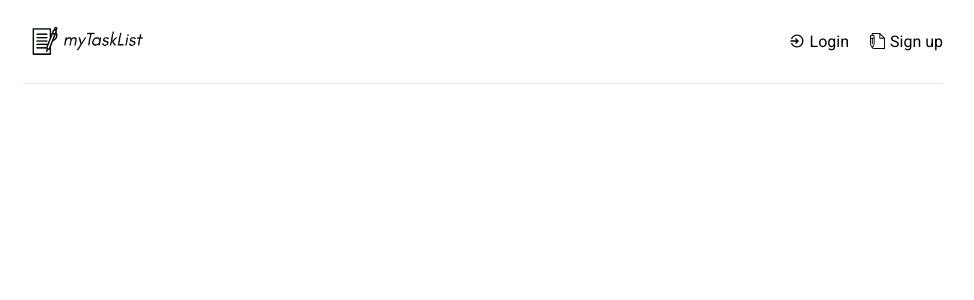
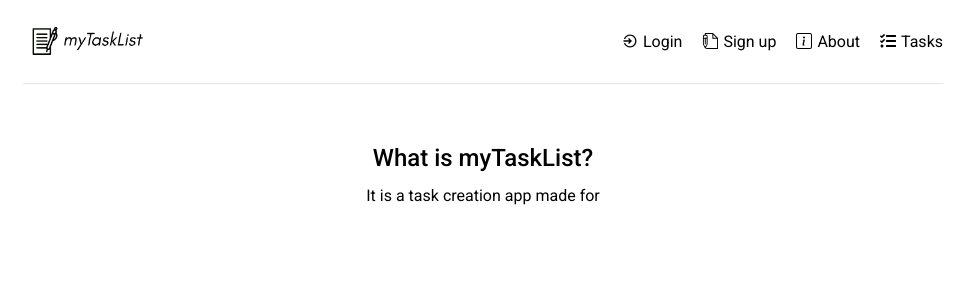
Before and after one commit to imRanDan/tasklist-mern, a React (Create React App) app in the folder client/: page /about in a window 1280 px wide. Before the commit this address had no page. Shown: the top 300 px of the page, without its empty margins (157-1131 px from the left). Built offline with nearby package versions, Linux system fonts and the light colour scheme.

Commit message:
adding new features to a new branch

```diff
--- a/client/src/App.js
+++ b/client/src/App.js
@@ -5,6 +5,7 @@ import Header from './components/Header';
 import Dashboard from './pages/Dashboard';
 import Login from './pages/Login';
 import Register from './pages/Register';
+import About from './pages/About';
 
 function App() {
   return (
@@ -15,6 +16,7 @@ function App() {
 
         <Routes>
           <Route path='/' element={<Dashboard />} />
+          <Route path='/about' element={<About />} />
           <Route path='/login' element={<Login />} />
           <Route path='/register' element={<Register />} />
         </Routes>
--- a/client/src/components/Header.jsx
+++ b/client/src/components/Header.jsx
@@ -1,6 +1,7 @@
-import {FaSignOutAlt} from 'react-icons/fa'
+import {FaSignOutAlt, FaTasks} from 'react-icons/fa'
 import {IoMdLogIn} from 'react-icons/io'
 import {TfiWrite} from 'react-icons/tfi'
+import {BsInfoSquare} from 'react-icons/bs'
 import {Link, useNavigate} from 'react-router-dom'
 import { useSelector, useDispatch } from 'react-redux'
 import {logout, reset} from '../features/auth/authSlice'
@@ -15,13 +16,15 @@ function Header() {
     dispatch(logout())
     dispatch(reset())
     navigate('/')
+
+
   }
 
 
   return (
     <header className='header'>
       <div className="logo">
-        <Link to='/'><img src={MyTaskListLogo} alt='myTaskList' className="header-logo" /> </Link>
+        <Link to='/about'><img src={MyTaskListLogo} alt='myTaskList' className="header-logo" /> </Link>
       </div>
       <ul>
         {user ? (
@@ -43,6 +46,16 @@ function Header() {
           <TfiWrite />Sign up
         </Link>
       </li>
+      <li>
+          <Link to="/about">
+            <BsInfoSquare/>About
+          </Link>
+        </li>
+        <li>
+          <Link to ="/">
+          <FaTasks/>Tasks
+          </Link>
+        </li>
       </>
       )}
 
--- /dev/null
+++ b/client/src/pages/About.jsx
@@ -0,0 +1,12 @@
+function About() {
+  return (
+    < >
+      <section className="hero">
+        <h2>What is myTaskList?</h2>
+        <p>It is a task creation app made for </p>
+      </section>
+    </>
+  )
+}
+
+export default About
```
Also changed, not shown: 1 other file (tests, documents, lock files or other folders).
